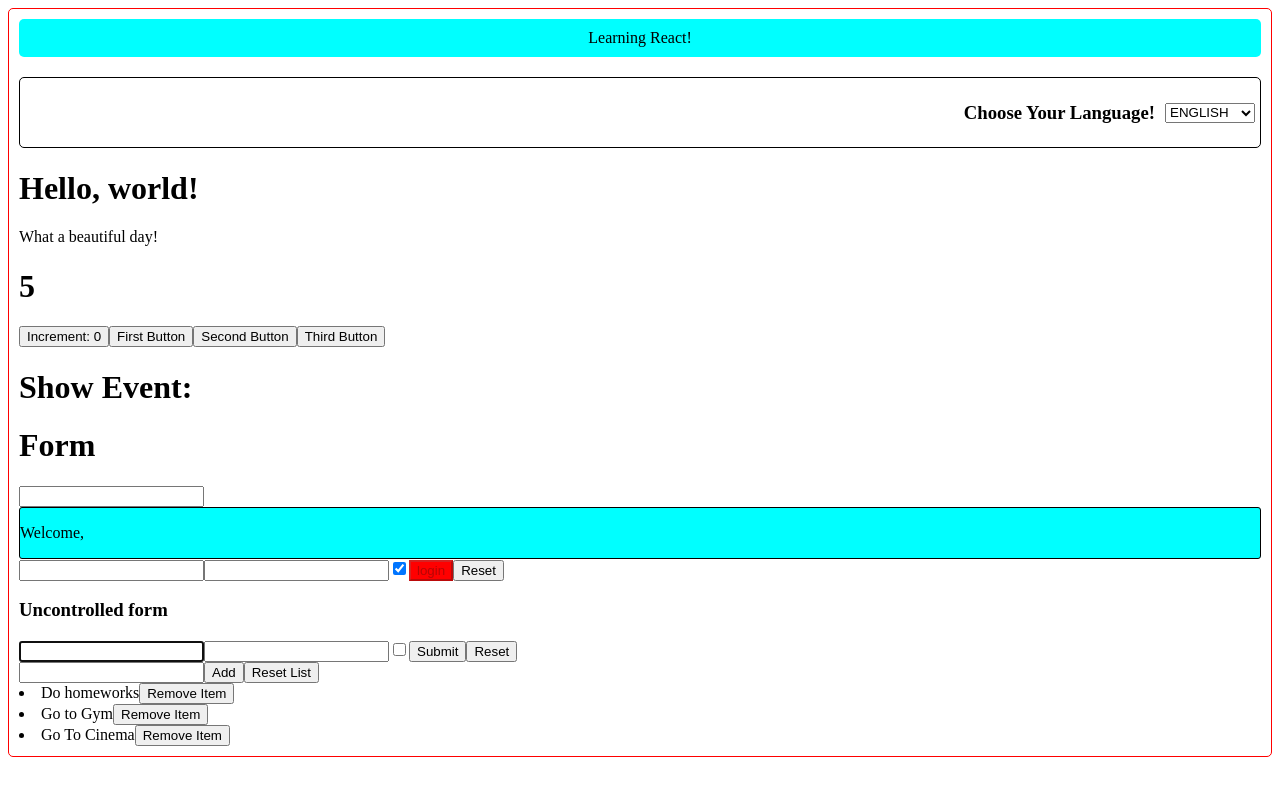
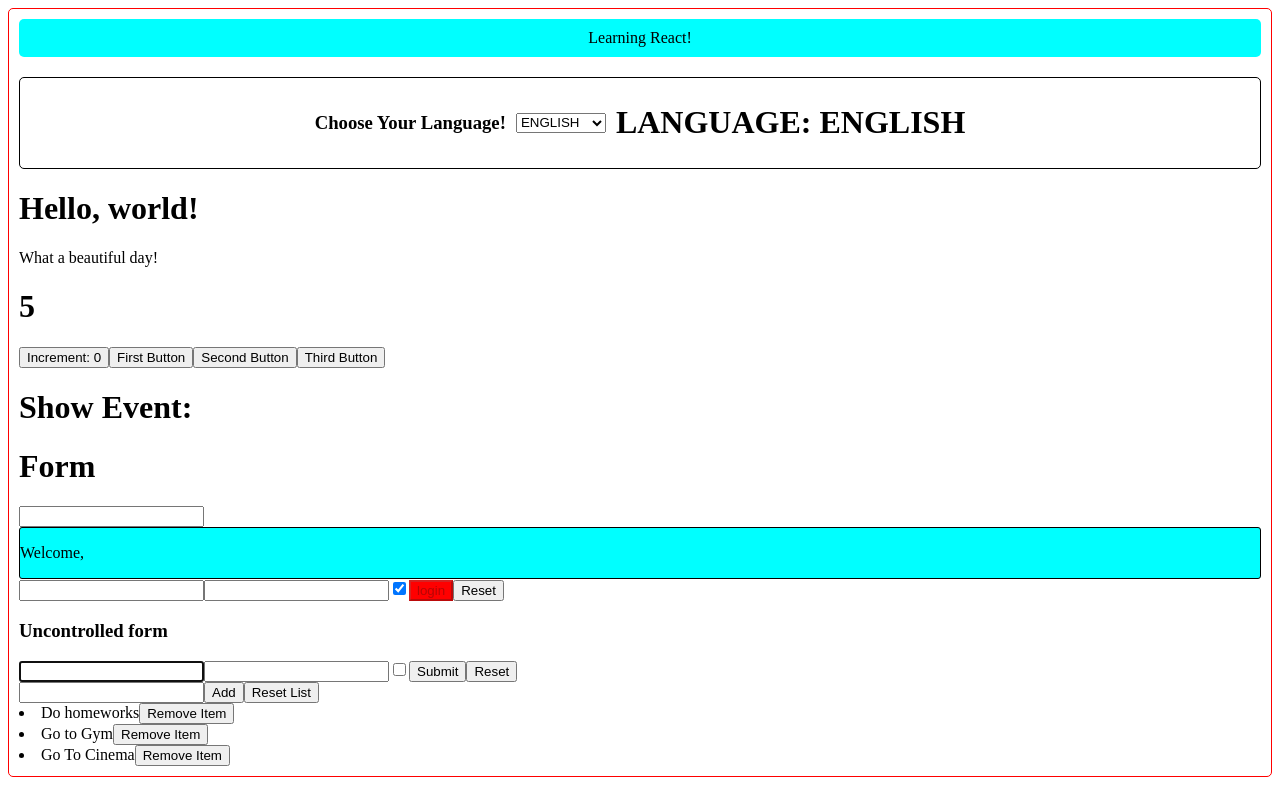
Before and after one commit to RiccardoPriolo/React-exercises, a React (Create React App) app: page / in a window 1280 px wide. Built offline with nearby package versions, Linux system fonts and the light colour scheme.

Commit message:
Svolgimento context-02

```diff
--- a/src/DisplayLanguage.js
+++ b/src/DisplayLanguage.js
@@ -1,3 +1,20 @@
 import { LanguageContext } from "./LanguageContext";
 
-export function DisplayLanguage() {}
+const Strings = {
+  en: {
+    CHOSENLANGUAGE: "LANGUAGE: ENGLISH",
+  },
+  it: {
+    CHOSENLANGUAGE: "LINGUA: ITALIANA",
+  },
+};
+
+export function DisplayLanguage() {
+  return (
+    <LanguageContext.Consumer>
+      {(language) => {
+        return <h1>{Strings[language].CHOSENLANGUAGE}</h1>;
+      }}
+    </LanguageContext.Consumer>
+  );
+}
--- a/src/index.css
+++ b/src/index.css
@@ -22,7 +22,7 @@
 .language-select {
   display: flex;
   align-items: center;
-  justify-content: flex-end;
+  justify-content: center;
   gap: 10px;
   padding: 5px;
   border: 1px solid black;
```
